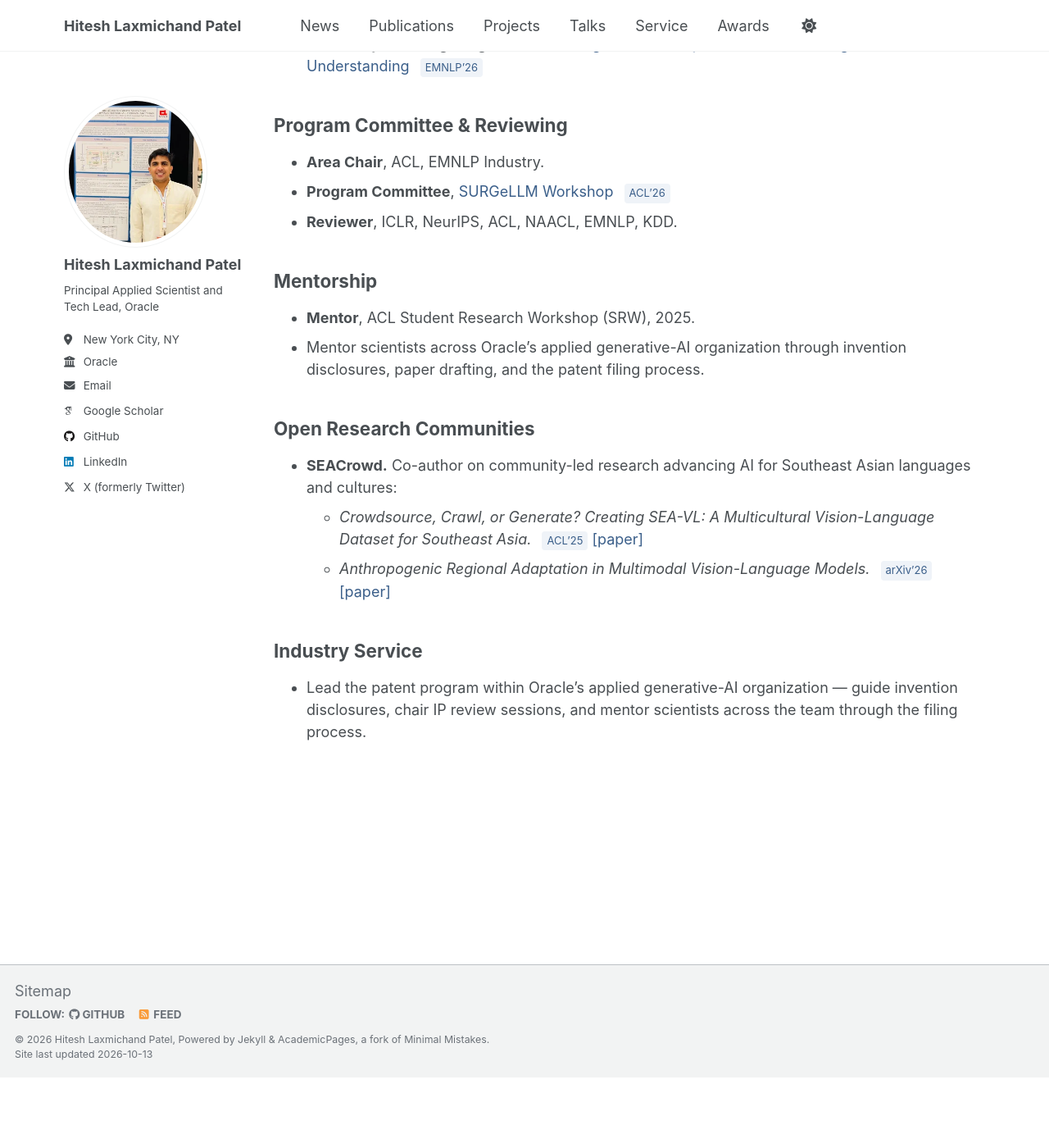
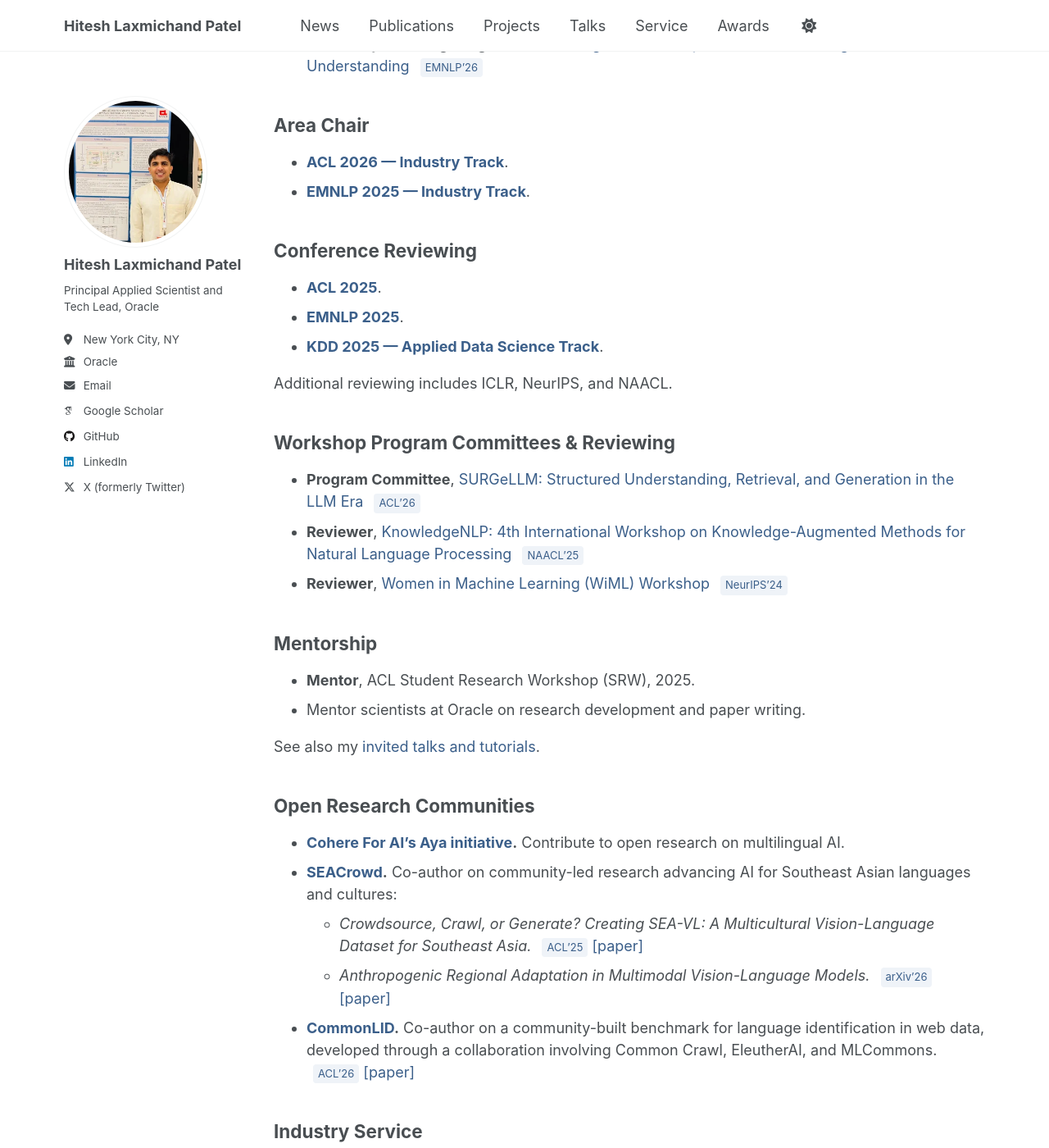
Before and after one commit to HITESHLPATEL/hiteshlpatel.github.io, a Jekyll site: the page built from _pages/service.md, in a window 1280 px wide and 1400 px high, scrolled down 241 px. Shown: the whole window at 82% size. Built offline with Jekyll 4.4.1, drawn with Linux system fonts in a browser that asks for light colours; some web fonts are replaced; before the commit the page ends 1555 px from its top, so only the background shows below that.

Commit message:
Expand service page with verified conference and workshop roles

```diff
--- a/_pages/service.md
+++ b/_pages/service.md
@@ -1,8 +1,8 @@
 ---
 layout: archive
 title: "Service"
-description: "Hitesh Laxmichand Patel's research community service: workshop organization, area chair roles, reviewing, ACL mentorship, and SEACrowd contributions."
-last_modified_at: 2026-10-06
+description: "Hitesh Laxmichand Patel's academic service: workshop organization, ACL and EMNLP area chair roles, conference reviewing, mentorship, and open research with Aya, SEACrowd, and CommonLID."
+last_modified_at: 2026-10-13
 permalink: /service/
 author_profile: true
 ---
@@ -10,25 +10,42 @@ author_profile: true
 
 ## Workshop Organization
 
-- **Workshop Organizer**, [GRAIL-V: Grounded Retrieval and Agentic Intelligence for Vision-Language](https://grailworkshops.github.io/) <span class="venue-badge">CVPR'26</span>
+- **Workshop Organizer**, [GRAIL-V: Grounded Retrieval and Agentic Intelligence for Vision-Language](https://grailworkshops.github.io/speakers/) <span class="venue-badge">CVPR'26</span>
 - **Workshop Challenge Organizer**, [DocInsights: Workshop on Document Intelligence and Understanding](https://docinsights-workshop.github.io/docinsights-2026/organizers/) <span class="venue-badge">EMNLP'26</span>
 
-## Program Committee & Reviewing
+## Area Chair
 
-- **Area Chair**, ACL, EMNLP Industry.
-- **Program Committee**, [SURGeLLM Workshop](https://surgellm.github.io/acl2026/) <span class="venue-badge">ACL'26</span>
-- **Reviewer**, ICLR, NeurIPS, ACL, NAACL, EMNLP, KDD.
+- [**ACL 2026 — Industry Track**](https://aclanthology.org/2026.acl-industry.0.pdf#page=6).
+- [**EMNLP 2025 — Industry Track**](https://aclanthology.org/2025.emnlp-industry.0.pdf#page=5).
+
+## Conference Reviewing
+
+- [**ACL 2025**](https://aclanthology.org/2025.acl-long.0.pdf#page=32).
+- [**EMNLP 2025**](https://aclanthology.org/2025.emnlp-main.0.pdf#page=36).
+- [**KDD 2025 — Applied Data Science Track**](https://kdd.org/kdd2025/applied-data-science-ads-track-program-committee/).
+
+Additional reviewing includes ICLR, NeurIPS, and NAACL.
+
+## Workshop Program Committees & Reviewing
+
+- **Program Committee**, [SURGeLLM: Structured Understanding, Retrieval, and Generation in the LLM Era](https://surgellm.github.io/acl2026/organizers/) <span class="venue-badge">ACL'26</span>
+- **Reviewer**, [KnowledgeNLP: 4th International Workshop on Knowledge-Augmented Methods for Natural Language Processing](https://aclanthology.org/2025.knowledgenlp-1.0.pdf#page=5) <span class="venue-badge">NAACL'25</span>
+- **Reviewer**, [Women in Machine Learning (WiML) Workshop](https://sites.google.com/wimlworkshop.org/wiml-2024/program) <span class="venue-badge">NeurIPS'24</span>
 
 ## Mentorship
 
 - **Mentor**, ACL Student Research Workshop (SRW), 2025.
-- Mentor scientists across Oracle's applied generative-AI organization through invention disclosures, paper drafting, and the patent filing process.
+- Mentor scientists at Oracle on research development and paper writing.
+
+See also my [invited talks and tutorials](/talks/).
 
 ## Open Research Communities
 
-- **SEACrowd.** Co-author on community-led research advancing AI for Southeast Asian languages and cultures:
+- **[Cohere For AI's Aya initiative](https://cohere.com/research/aya).** Contribute to open research on multilingual AI.
+- **[SEACrowd](https://seacrowd.org/contribute.html).** Co-author on community-led research advancing AI for Southeast Asian languages and cultures:
   - *Crowdsource, Crawl, or Generate? Creating SEA-VL: A Multicultural Vision-Language Dataset for Southeast Asia.* <span class="venue-badge">ACL'25</span> [[paper]](https://aclanthology.org/2025.acl-long.916/)
   - *Anthropogenic Regional Adaptation in Multimodal Vision-Language Models.* <span class="venue-badge">arXiv'26</span> [[paper]](https://arxiv.org/abs/2604.11490)
+- **[CommonLID](https://commonlid.org/).** Co-author on a community-built benchmark for language identification in web data, developed through a collaboration involving Common Crawl, EleutherAI, and MLCommons. <span class="venue-badge">ACL'26</span> [[paper]](https://aclanthology.org/2026.acl-long.1527/)
 
 ## Industry Service
 
```
